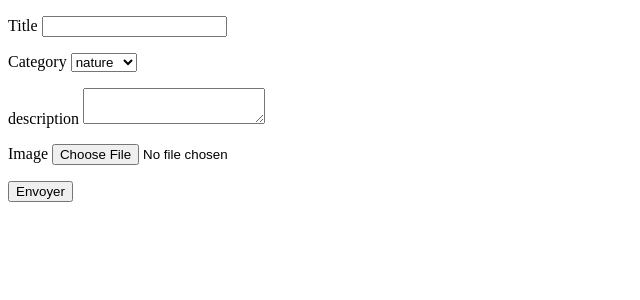
After one commit to FanKiing/PHP, a PHP site: page /addEdit.php in a window 1280 px wide. The commit adds this page. Shown: the top 300 px of the page, without its empty margins (0-640 px from the left). Run offline with PHP 8.4, Linux system fonts and the light colour scheme.

Commit message:
this is my work on PHP

```diff
--- /dev/null
+++ b/addEdit.php
@@ -0,0 +1,128 @@
+<?php
+ $title=$description=$category=$filename=$tempDir=$extensionFile="";
+  $categories=['nature','animal','humain'];
+  $errors=[];
+   $images=isset($_COOKIE['images'])?json_decode($_COOKIE['images'],true):[];
+if($_SERVER["REQUEST_METHOD"]=="POST"){
+
+    if(empty($_POST['title'])){
+        $errors['errorTitle']='le titre est obligatoire !!!';
+
+    }
+    else{
+
+            $title=htmlspecialchars(trim($_POST['title']));
+
+       if(strlen(htmlspecialchars(trim($_POST['title'])))<5){
+        $errors['errorTitle']='le titre doit contenir au moins 5 chars !!!';
+       }
+
+
+    }
+
+    if(empty($_POST['category'])){
+        $errors['category']='la categorie est obligatoire !!!';
+
+    }
+    else{
+        $category=$_POST['category'];
+         if(in_array(strtolower($_POST['category']),$categories)==false){
+            $errors['category']='la categorie est invalide !!!';
+         }
+
+    }
+    if(isset($_POST['image'])){
+        $errors['image']="l'image  est obligatoire !!!";
+
+    }
+    else{
+          $extension=pathinfo($_FILES['image']['name'],PATHINFO_EXTENSION);
+          if(!in_array(strtolower($extension),['jpeg','jpg','png'])){
+            $errors['image']="votre image est invalide !!!!!";
+          }else{
+          $filename=$_FILES['image']['name'];
+          $tempDir=$_FILES['image']['tmp_name'];
+          $extensionFile=pathinfo($_FILES['image']['name'],PATHINFO_EXTENSION);
+          }
+
+
+
+
+    }
+
+    //verifier si tout va bien
+
+    if(empty($errors)){
+
+        $path='images/'.uniqid().".".$extensionFile;
+       move_uploaded_file($tempDir,$path);
+       $newImage=["title"=>$title,"category"=>$category,"description"=>$description,"chemin"=>$path];
+       array_push($images,$newImage);
+
+       setcookie("images",json_encode($images),time()+686523);
+       header('Location:index.php');
+
+
+
+
+    }
+
+
+
+
+
+
+
+
+
+
+
+
+}
+
+
+
+
+
+
+
+
+
+?>
+<!DOCTYPE html>
+<html lang="en">
+<head>
+    <meta charset="UTF-8">
+    <meta name="viewport" content="width=device-width, initial-scale=1.0">
+    <title>Document</title>
+</head>
+<body>
+    <form action="<?= $_SERVER['PHP_SELF']?>" method="POST" enctype="multipart/form-data">
+         <p> <label for="title">Title</label>
+<input type="text" value="<?php echo $title ?>" name="title"/><span><?php echo  $errors['errorTitle']??""; ?> </span></p>
+
+<p> <label for="category">Category</label>
+          <select name="category" id="">
+            <?php  foreach($categories as $cat) : ?>
+            <option value="<?= $cat ?>" <?php echo $cat==$category?"selected":"" ?>><?= $cat?></option>
+            <?php endforeach ?>
+
+          </select><span><?php echo  $errors['category']??""; ?></span></p>
+<p>
+<label for="description">description</label>
+<textarea name="description" value="<?= $description ?>" id="">
+
+</textarea><span></span>
+
+</p>
+<p>
+<label for="image">Image</label>
+<input type="file" name="image"/><span><?php echo  $errors['image']??""; ?></span>
+</p>
+<p>
+    <button type="submit"> Envoyer </button>
+</p>
+      </form>
+
+</body>
+</html>
```
Also changed, not shown: addImage.php (+24 -0 lines), index.php (+12 -15 lines), index2.php (added, +50 -0 lines).
